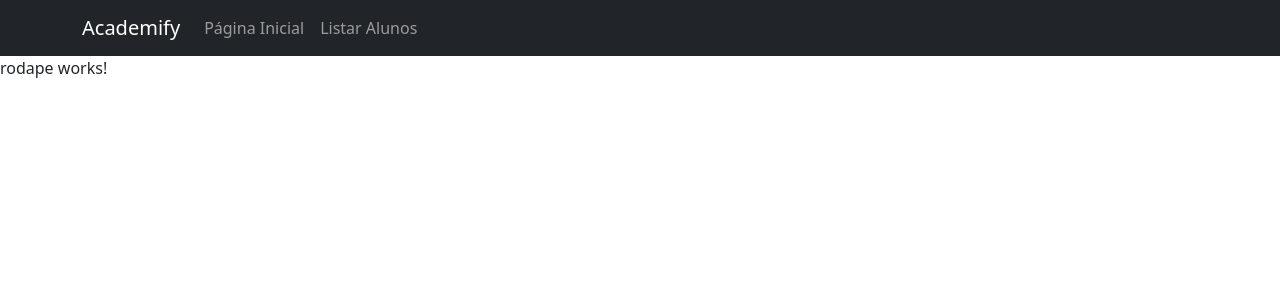
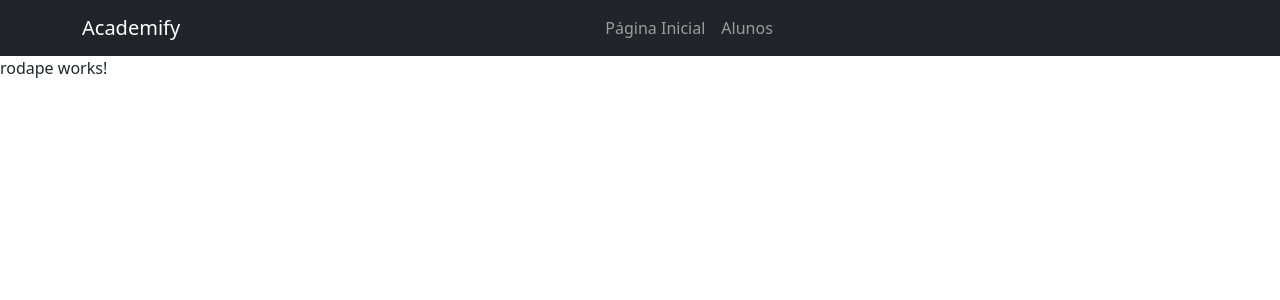
Before and after one commit to CarolinaCamposs/FrontAcademify, an Angular app: page / in a window 1280 px wide. Shown: the top 300 px of the page. Built offline with nearby package versions, Linux system fonts and the light colour scheme.

Commit message:
Alterando estilo do topo

```diff
--- a/src/app/template/topo/topo.component.css
+++ b/src/app/template/topo/topo.component.css
@@ -0,0 +1,25 @@
+body {
+    font-family: Arial, sans-serif;
+    margin: 0;
+    padding: 0;
+    background-color: #f4f4f4;
+}
+
+nav {
+    background-color: #333;
+}
+
+.navbar-brand,
+.navbar-nav {
+    margin: auto;
+    display: table;
+    text-align: center;
+}
+
+.navbar-nav .nav-item {
+    display: inline-block;
+}
+
+.navbar-toggler {
+    margin-left: auto;
+}
--- a/src/app/template/topo/topo.component.html
+++ b/src/app/template/topo/topo.component.html
@@ -2,7 +2,7 @@
     <div class="container">
         <a class="navbar-brand" href="#">Academify</a>
         <button class="navbar-toggler" type="button" data-bs-toggle="collapse" data-bs-target="#navbarNav" aria-controls="navbarNav" aria-expanded="false" aria-label="Toggle navigation">
-            <span class="navbar-toggler-icon"></span>
+            <span class="bi bi-award-fill"></span>
         </button>
         <div class="collapse navbar-collapse" id="navbarNav">
             <ul class="navbar-nav">
@@ -10,7 +10,7 @@
                     <a class="nav-link" href="#">Página Inicial</a>
                 </li>
                 <li class="nav-item">
-                    <a class="nav-link" href="#">Listar Alunos</a>
+                    <a class="nav-link" href="#"> Alunos</a>
                 </li>
             </ul>
         </div>
--- a/src/index.html
+++ b/src/index.html
@@ -2,7 +2,7 @@
 <html lang="en">
 <head>
   <meta charset="utf-8">
-  <title>AcademifyFront</title>
+  <title>Academify</title>
   <base href="/">
   <meta name="viewport" content="width=device-width, initial-scale=1">
   <link rel="icon" type="image/x-icon" href="favicon.ico">
```
